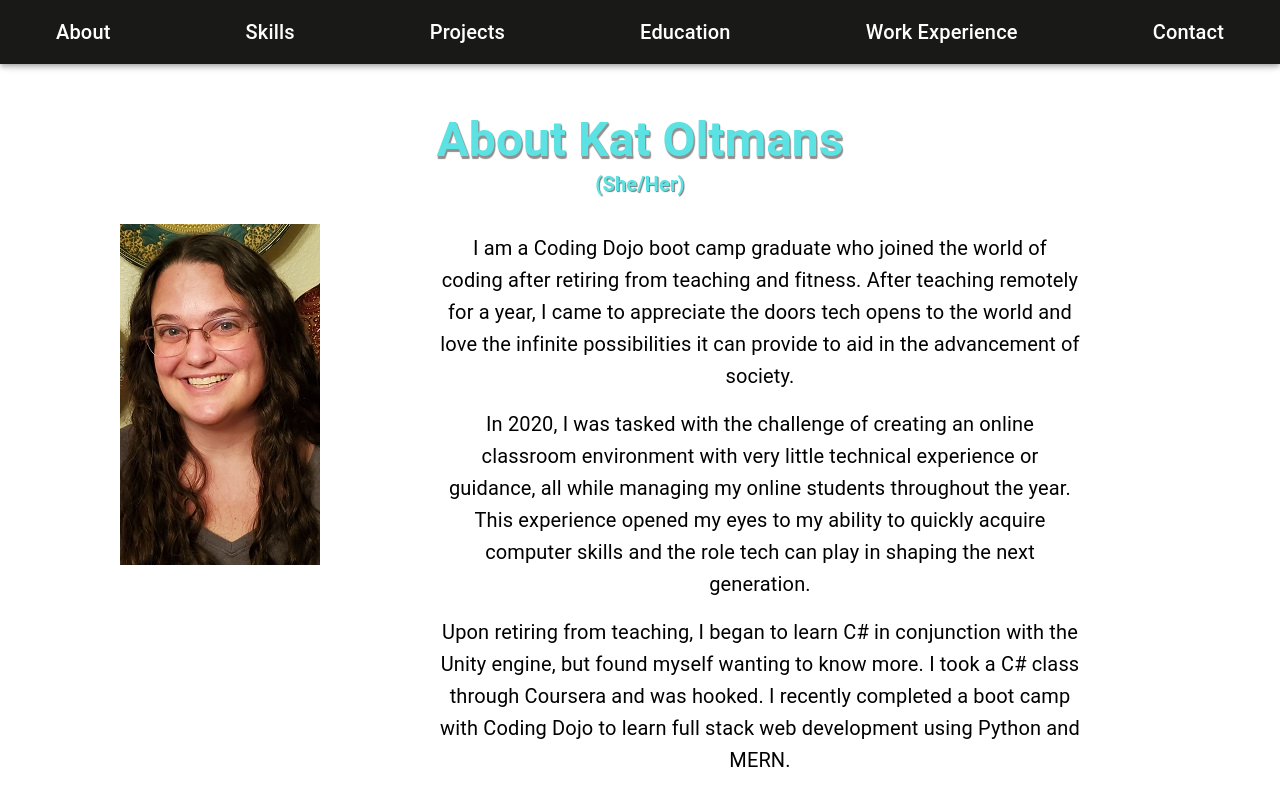
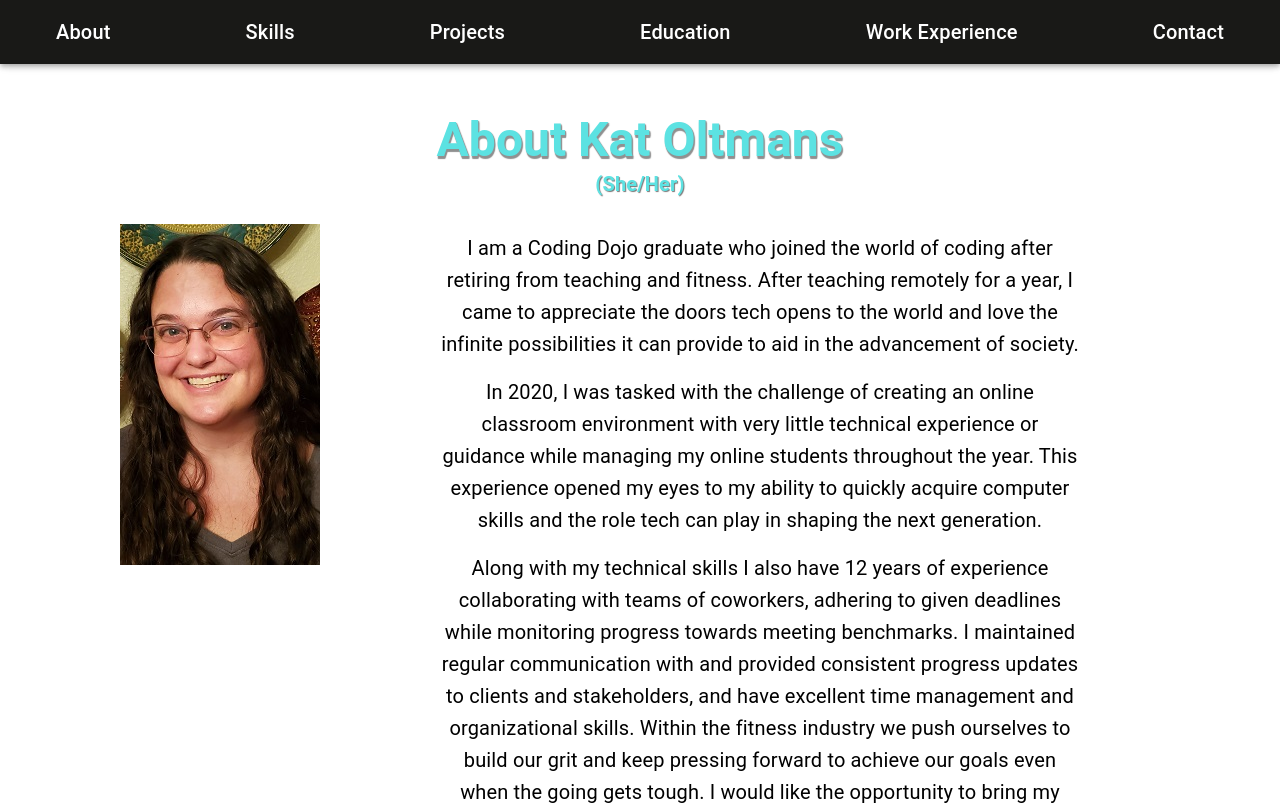
Before and after one commit to katoltmans/Personal-Portfolio, a React (Create React App) app in the folder client/: page /portfolio in a window 1280 px wide. Shown: the top 805 px of the page. Built offline with nearby package versions, Linux system fonts and the light colour scheme.

Commit message:
Update About content

```diff
--- a/client/src/components/About.js
+++ b/client/src/components/About.js
@@ -44,18 +44,13 @@ const About = () => {
                                     variant="h6"
                                     sx={{ mb: 2, fontWeight: "normal" }}
                                 >
-                                    I am a Coding Dojo boot camp graduate who
-                                    joined the world of coding after retiring
-                                    from teaching and fitness. After teaching
-                                    remotely for a year, I came to appreciate
-                                    the doors tech opens to the world and love
-                                    the infinite possibilities it can provide to
-                                    aid in the advancement of society.
-                                    {/* I have experience in motivating teams
-                                of students, organizing and tracking the
-                                progress of 125+ students simultaneously, and
-                                ensuring deadlines are regularly met within
-                                given timelines. */}
+                                    I am a Coding Dojo graduate who joined the
+                                    world of coding after retiring from teaching
+                                    and fitness. After teaching remotely for a
+                                    year, I came to appreciate the doors tech
+                                    opens to the world and love the infinite
+                                    possibilities it can provide to aid in the
+                                    advancement of society.
                                 </Typography>
                                 <Typography
                                     variant="h6"
@@ -67,25 +62,32 @@ const About = () => {
                                     In 2020, I was tasked with the challenge of
                                     creating an online classroom environment
                                     with very little technical experience or
-                                    guidance, all while managing my online
-                                    students throughout the year. This
-                                    experience opened my eyes to my ability to
-                                    quickly acquire computer skills and the role
-                                    tech can play in shaping the next
-                                    generation.
+                                    guidance while managing my online students
+                                    throughout the year. This experience opened
+                                    my eyes to my ability to quickly acquire
+                                    computer skills and the role tech can play
+                                    in shaping the next generation.
                                 </Typography>
                                 <Typography
                                     variant="h6"
                                     sx={{ fontWeight: "normal" }}
                                     style={{ whiteSpace: "pre-wrap" }}
                                 >
-                                    Upon retiring from teaching, I began to
-                                    learn C# in conjunction with the Unity
-                                    engine, but found myself wanting to know
-                                    more. I took a C# class through Coursera and
-                                    was hooked. I recently completed a boot camp
-                                    with Coding Dojo to learn full stack web
-                                    development using Python and MERN.
+                                    Along with my technical skills I also have
+                                    12 years of experience collaborating with
+                                    teams of coworkers, adhering to given
+                                    deadlines while monitoring progress towards
+                                    meeting benchmarks. I maintained regular
+                                    communication with and provided consistent
+                                    progress updates to clients and
+                                    stakeholders, and have excellent time
+                                    management and organizational skills. Within
+                                    the fitness industry we push ourselves to
+                                    build our grit and keep pressing forward to
+                                    achieve our goals even when the going gets
+                                    tough. I would like the opportunity to bring
+                                    my encouraging, “can-do” attitude to your
+                                    team.
                                 </Typography>
                             </Box>
                         </Stack>
```
